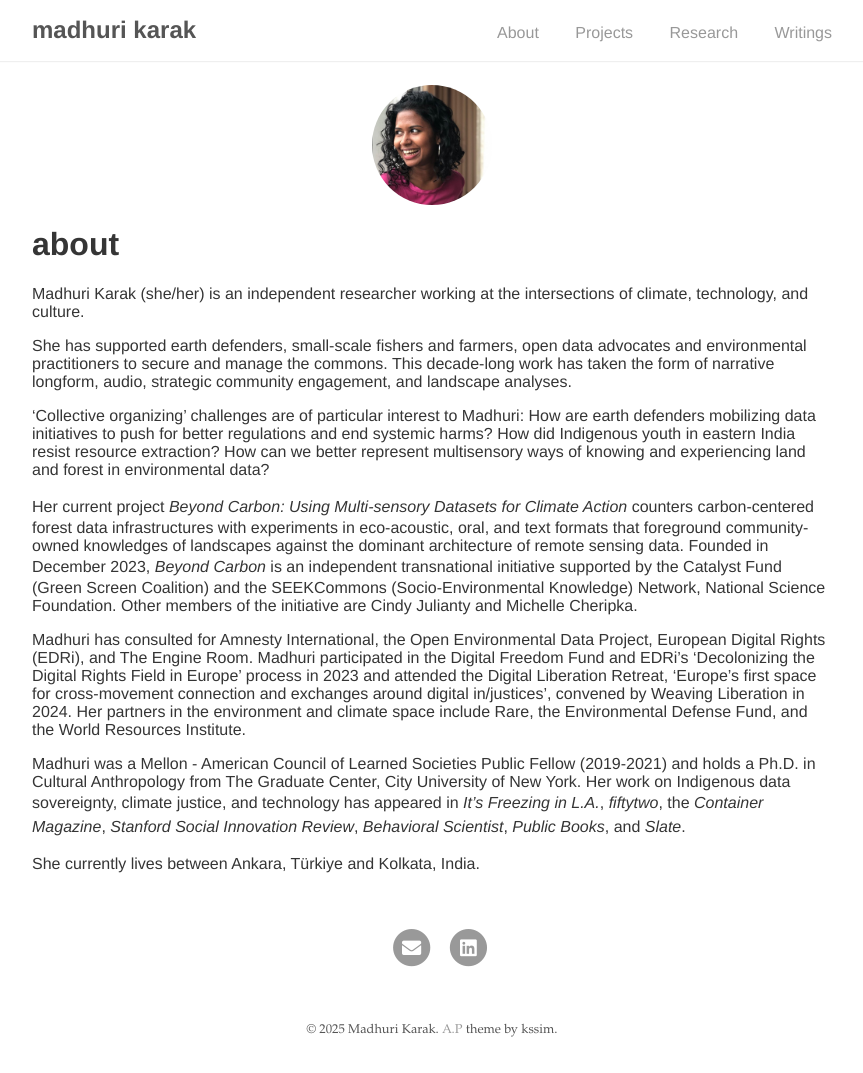
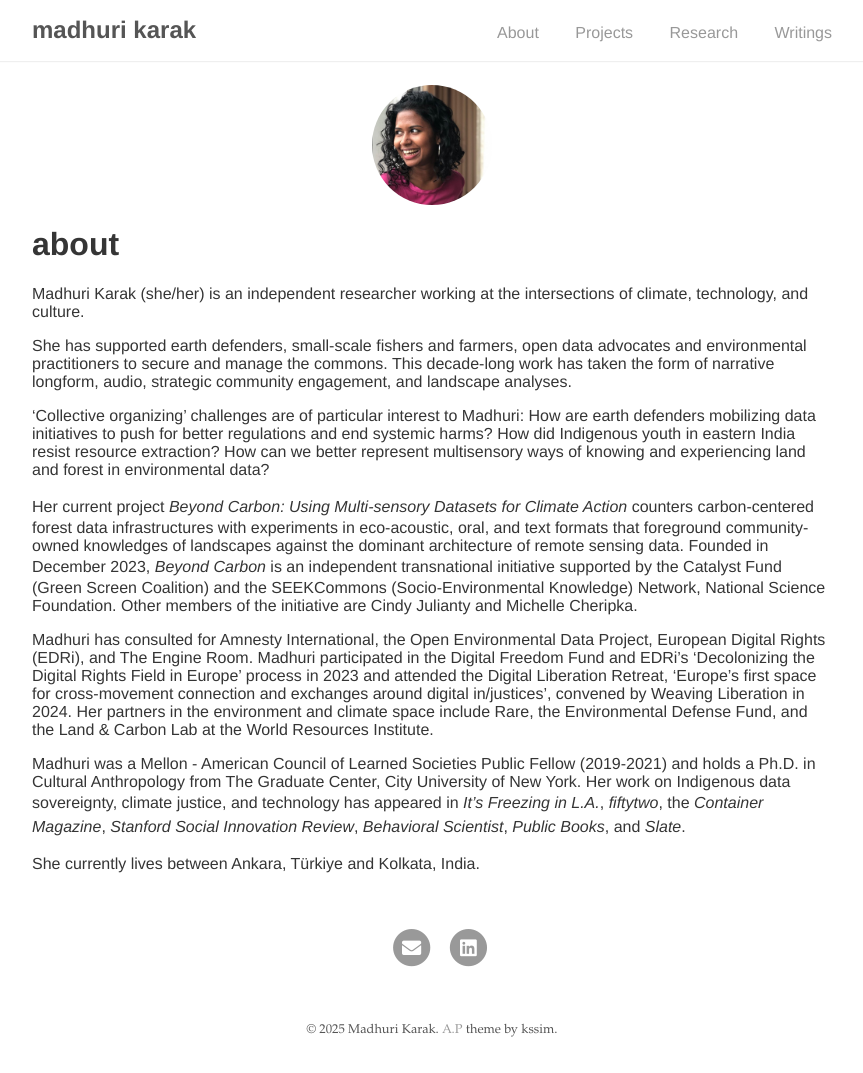
Before and after one commit to madhurikarak/madhurikarak.github.io, a Jekyll site: the page built from index.md, in a window 1280 px wide. Shown: the whole page, without its empty margins (208-1071 px from the left). Built offline with Jekyll 4.4.1, drawn with Linux system fonts in a browser that asks for light colours; our own code applies the rules of GitHub Pages for plain Markdown files.

Commit message:
Update index.md

```diff
--- a/index.md
+++ b/index.md
@@ -11,7 +11,7 @@ She has supported earth defenders, small-scale fishers and farmers, open data ad
 
 Her current project _Beyond Carbon: Using Multi-sensory Datasets for Climate Action_ counters carbon-centered forest data infrastructures with experiments in eco-acoustic, oral, and text formats that  foreground community-owned knowledges of landscapes against the dominant architecture of remote sensing data. Founded in December 2023, _Beyond Carbon_ is an independent transnational initiative supported by the Catalyst Fund (Green Screen Coalition) and the SEEKCommons (Socio-Environmental Knowledge) Network, National Science Foundation. Other members of the initiative are Cindy Julianty and Michelle Cheripka.
 
-Madhuri has consulted for Amnesty International, the Open Environmental Data Project, European Digital Rights (EDRi), and The Engine Room. Madhuri participated in the Digital Freedom Fund and EDRi's 'Decolonizing the Digital Rights Field in Europe’ process in 2023 and attended the Digital Liberation Retreat, 'Europe's first space for cross-movement connection and exchanges around digital in/justices', convened by Weaving Liberation in 2024. Her partners in the environment and climate space include Rare, the Environmental Defense Fund, and the World Resources Institute.
+Madhuri has consulted for Amnesty International, the Open Environmental Data Project, European Digital Rights (EDRi), and The Engine Room. Madhuri participated in the Digital Freedom Fund and EDRi's 'Decolonizing the Digital Rights Field in Europe’ process in 2023 and attended the Digital Liberation Retreat, 'Europe's first space for cross-movement connection and exchanges around digital in/justices', convened by Weaving Liberation in 2024. Her partners in the environment and climate space include Rare, the Environmental Defense Fund, and the Land & Carbon Lab at the World Resources Institute.
 
 Madhuri was a Mellon - American Council of Learned Societies Public Fellow (2019-2021) and holds a Ph.D. in Cultural Anthropology from The Graduate Center, City University of New York. Her work on Indigenous data sovereignty, climate justice, and technology has appeared in _It's Freezing in L.A._, _fiftytwo_, the _Container Magazine_, _Stanford Social Innovation Review_, _Behavioral Scientist_, _Public Books_, and _Slate_.
 
```
